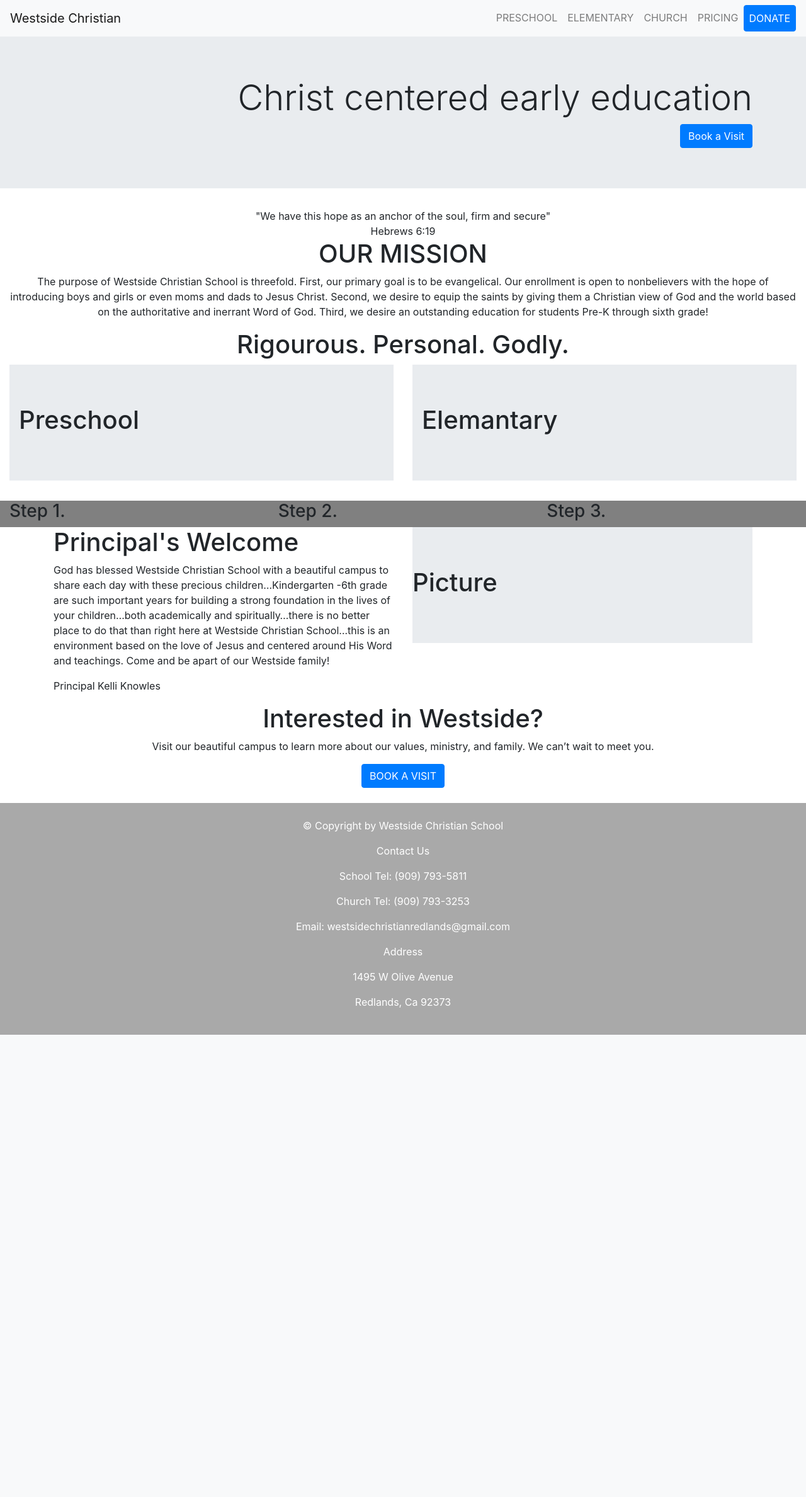
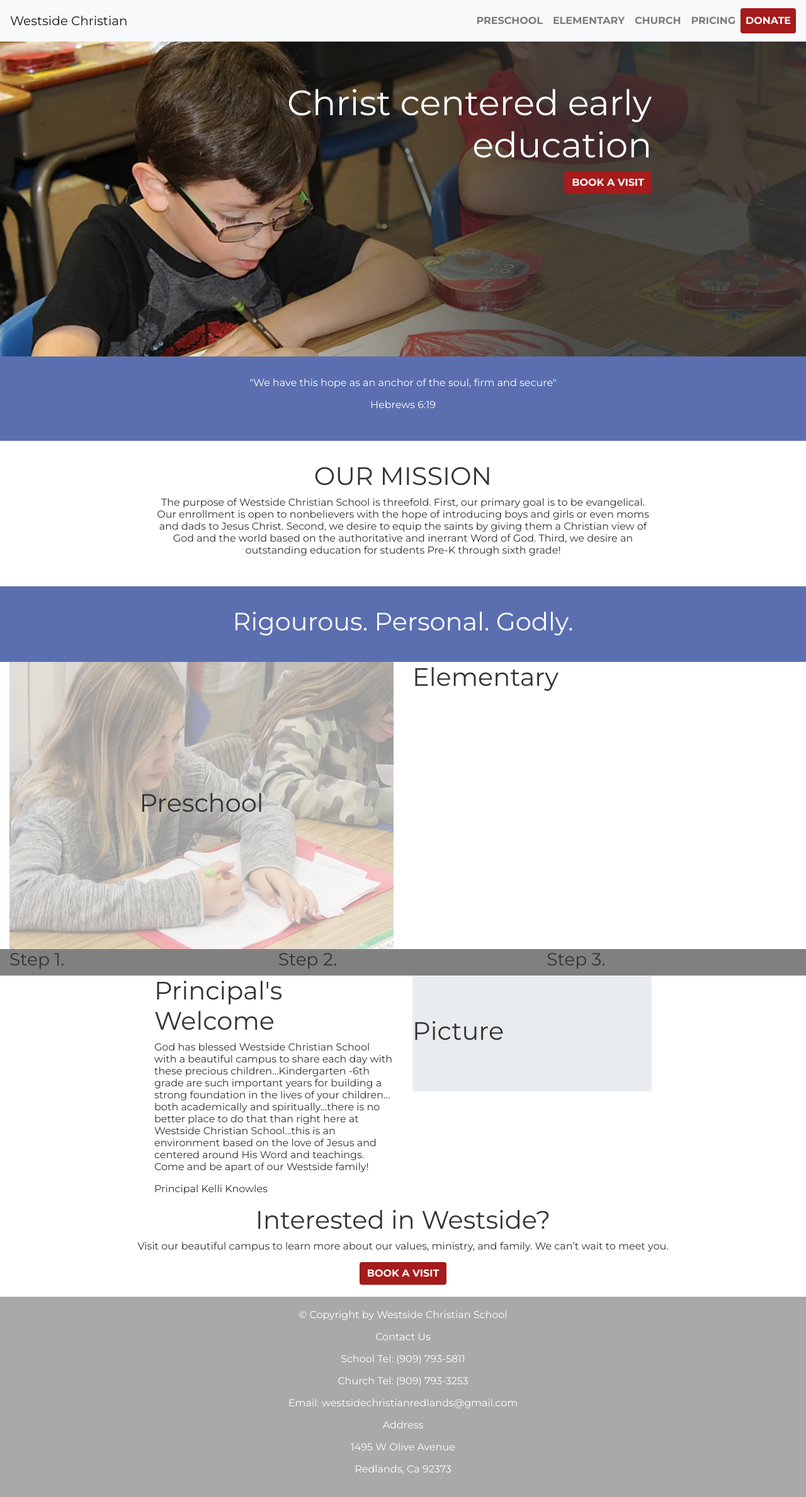
Before and after one commit to jmhrovat/Westside, a Django app: page / in a window 1280 px wide. Shown: the whole page at 63% size. Before the commit the page ends 1643 px from the top, so only its background shows below. Run offline with Django 3.2, Linux system fonts and the light colour scheme; some libraries are stand-ins or nearby versions.

Commit message:
Sass / Homepage updates

```diff
--- /dev/null
+++ b/westside/base/templates/base/base.css
@@ -0,0 +1,79 @@
+body {
+  font: 100% Montserrat, sans-serif;
+  color: #333; }
+
+.home_hero {
+  background-size: cover;
+  color: white;
+  text-align: right;
+  margin-bottom: 0;
+  height: 500px; }
+
+.home_hero {
+  background-image: url("img/hero_image.png"); }
+
+.btn:hover {
+  background-color: #A61B1B; }
+
+.btn-primary {
+  background-color: #A61B1B;
+  font-weight: bold;
+  border: none;
+  border-radius: none; }
+
+.verse-section {
+  padding-top: 2.5%;
+  padding-bottom: 2.5%;
+  background-color: #5B6FB0;
+  color: white; }
+
+.header-text {
+  color: #343F64;
+  font-weight: bold; }
+
+.nav-link {
+  margin-top: 5px;
+  margin-bottom: 5px;
+  padding-top: 10px;
+  font-weight: bold; }
+  .nav-link.btn {
+    margin-top: 5px;
+    margin-bottom: 5px;
+    padding-top: 8px; }
+  .nav-link.active {
+    color: #A61B1B; }
+
+.values-section {
+  padding-top: 2.5%;
+  padding-bottom: 2.5%;
+  background-color: #5B6FB0;
+  color: white; }
+
+.mission-section {
+  padding-top: 2.5%;
+  padding-bottom: 2.5%; }
+
+.img-nav {
+  position: absolute;
+  z-index: -1;
+  top: 0;
+  bottom: 0;
+  left: 0;
+  right: 0;
+  background: url("img/elementary_nav.png") center center;
+  opacity: .4;
+  width: 100%;
+  height: 100%; }
+
+.img-nav-text {
+  padding-top: 200px;
+  padding-bottom: 200px;
+  position: relative;
+  z-index: 1;
+  text-align: center; }
+
+@media (min-width: 850px) {
+  .container {
+    width: 820px; } }
+
+/*# sourceMappingURL=base.css.map */
--- /dev/null
+++ b/westside/base/templates/base/base.scss
@@ -0,0 +1,102 @@
+$font-stack:    Montserrat, sans-serif;
+$font-color: #333;
+$primary-color: #A61B1B;
+$secondary-color: #5B6FB0;
+$header-color: #343F64;
+
+body {
+  font: 100% $font-stack;
+  color: $font-color;
+}
+
+%hero_image {
+  background-size: cover;
+  color: white;
+  text-align: right;
+  margin-bottom: 0;
+  height: 500px;
+}
+
+.home_hero {
+  // TODO: Add gradient to images that adjustes based on viewport size
+  @extend %hero_image;
+  background-image: url("img/hero_image.png");
+}
+
+.btn {
+  &:hover {
+    background-color: $primary-color;
+  }
+}
+
+.btn-primary {
+  background-color: $primary-color;
+  font-weight: bold;
+  border: none;
+  border-radius: none;
+}
+
+.verse-section {
+  padding-top:2.5%;
+  padding-bottom: 2.5%;
+  background-color: $secondary-color;
+  color: white;
+}
+
+.header-text {
+  color: $header-color;
+  font-weight: bold;
+}
+
+.nav-link {
+  margin-top: 5px;
+  margin-bottom: 5px;
+  padding-top: 10px;
+  font-weight: bold;
+  &.btn {
+    margin-top: 5px;
+    margin-bottom: 5px;
+    padding-top: 8px;
+  }
+  &.active {
+    color: $primary-color;
+  }
+}
+
+.values-section {
+  padding-top:2.5%;
+  padding-bottom: 2.5%;
+  background-color: $secondary-color;
+  color: white;
+}
+
+.mission-section {
+  padding-top:2.5%;
+  padding-bottom: 2.5%;
+}
+
+.img-nav {
+    position: absolute;
+    z-index: -1;
+    top: 0;
+    bottom: 0;
+    left: 0;
+    right: 0;
+    background: url("img/elementary_nav.png") center center;
+    opacity: .4;
+    width: 100%;
+    height: 100%;
+}
+
+.img-nav-text{
+  padding-top:200px;
+  padding-bottom:200px;
+  position: relative;
+  z-index: 1;
+  text-align: center;
+}
+@media (min-width: 850px) {
+  .container {
+    width: 820px;
+  }
+}
--- a/westside/base/templates/base/index.html
+++ b/westside/base/templates/base/index.html
@@ -4,9 +4,12 @@
     <!-- Required meta tags -->
     <meta charset="utf-8">
     <meta name="viewport" content="width=device-width, initial-scale=1, shrink-to-fit=no">
+    <link href="https://fonts.googleapis.com/css2?family=Montserrat:wght@400;700&display=swap" rel="stylesheet">
 
     <!-- Bootstrap CSS -->
     <link rel="stylesheet" href="https://stackpath.bootstrapcdn.com/bootstrap/4.3.1/css/bootstrap.min.css" integrity="sha384-ggOyR0iXCbMQv3Xipma34MD+dH/1fQ784/j6cY/iJTQUOhcWr7x9JvoRxT2MZw1T" crossorigin="anonymous">
+    <!-- Main CSS File -->
+    <link rel="stylesheet" href="base.css">
 
     <title>Westside Christian</title>
   </head>
@@ -38,43 +41,44 @@
         </div>
     </nav>
 
-    <div class="jumbotron jumbotron-fluid">
-      <div class="container text-right">
+    <div class="jumbotron jumbotron-fluid home_hero">
+      <div class="container">
         <h1 class="display-4">Christ centered early education</h1>
-        <a href="https://meetings.hubspot.com/jmhrovat" class="btn btn-primary">Book a Visit</a>
+        <button href="https://meetings.hubspot.com/jmhrovat" class="btn btn-primary">BOOK A VISIT</button>
       </div>
     </div>
 
-    <div class="container-fluid text-center">
-      <div>"We have this hope as an anchor of the soul, firm and secure"</div>
-      <div>Hebrews 6:19</div>
+    <div class="container-fluid text-center verse-section">
+      <p>"We have this hope as an anchor of the soul, firm and secure"</p>
+      <p>Hebrews 6:19</p>
     </div>
 
-    <div class="container-fluid text-center">
+    <div class="container text-center mission-section">
       <h1>OUR MISSION</h1>
       <p>The purpose of Westside Christian School is threefold.  First, our primary goal is to be evangelical. Our enrollment is open to nonbelievers with the hope of introducing boys and girls or even moms and dads to Jesus Christ. Second, we desire to equip the saints by giving them a Christian view of God and the world based on the authoritative and inerrant Word of God.  Third, we desire an outstanding education for students Pre-K through sixth grade!</p>
     </div>
 
-    <div class="container-fluid text-center">
-      <h1>Rigourous. Personal. Godly.</h1>
+    <div class="container-fluid text-center values-section">
+      <h1 >Rigourous. Personal. Godly.</h1>
     </div>
 
     <div class="container-fluid">
       <div class="row">
-        <div class="col-6">
-          <div class="jumbotron jumbotron-fluid">
-            <div class="container">
+        <div class="col-md-6">
+
+
+
+          <div class="img-nav-text">
+            <div class="img-nav"></div>
               <h1>Preschool</h1>
-            </div>
           </div>
+
+
+
         </div>
 
-        <div class="col-6">
-          <div class="jumbotron jumbotron-fluid">
-            <div class="container">
-              <h1>Elemantary</h1>
-            </div>
-          </div>
+        <div class="col-md-6">
+          <h1>Elementary</h1>
         </div>
 
 
@@ -142,6 +146,7 @@
 
     <!-- Optional JavaScript -->
     <!-- jQuery first, then Popper.js, then Bootstrap JS -->
+
     <script src="https://code.jquery.com/jquery-3.3.1.slim.min.js" integrity="sha384-q8i/X+965DzO0rT7abK41JStQIAqVgRVzpbzo5smXKp4YfRvH+8abtTE1Pi6jizo" crossorigin="anonymous"></script>
     <script src="https://cdnjs.cloudflare.com/ajax/libs/popper.js/1.14.7/umd/popper.min.js" integrity="sha384-UO2eT0CpHqdSJQ6hJty5KVphtPhzWj9WO1clHTMGa3JDZwrnQq4sF86dIHNDz0W1" crossorigin="anonymous"></script>
     <script src="https://stackpath.bootstrapcdn.com/bootstrap/4.3.1/js/bootstrap.min.js" integrity="sha384-JjSmVgyd0p3pXB1rRibZUAYoIIy6OrQ6VrjIEaFf/nJGzIxFDsf4x0xIM+B07jRM" crossorigin="anonymous"></script>
```
Also changed, not shown: westside/base/templates/base/img/elementary_nav.png (added), westside/base/templates/base/img/hero_image.png (added), westside/base/templates/base/img/prek_nav.png (added), 3 other files.
